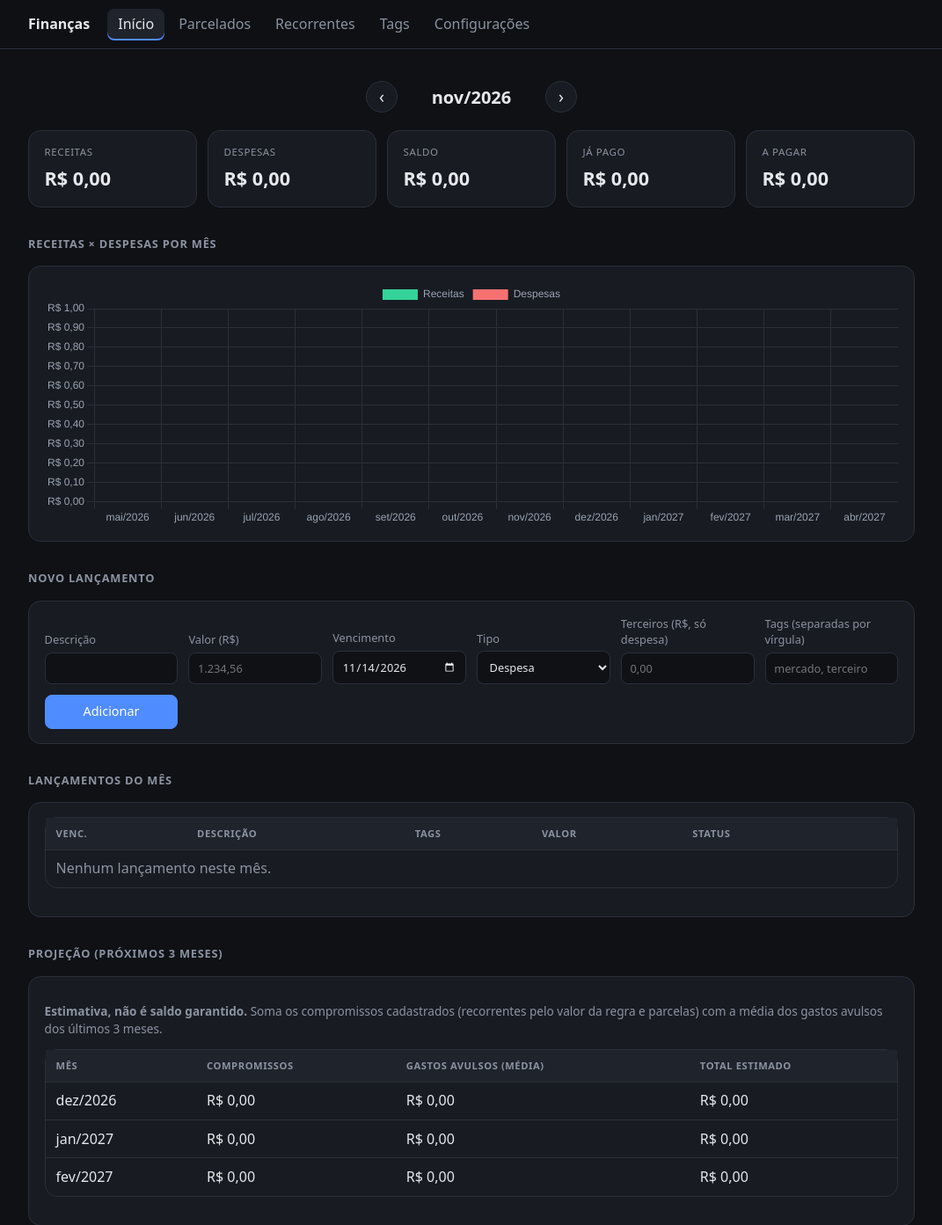
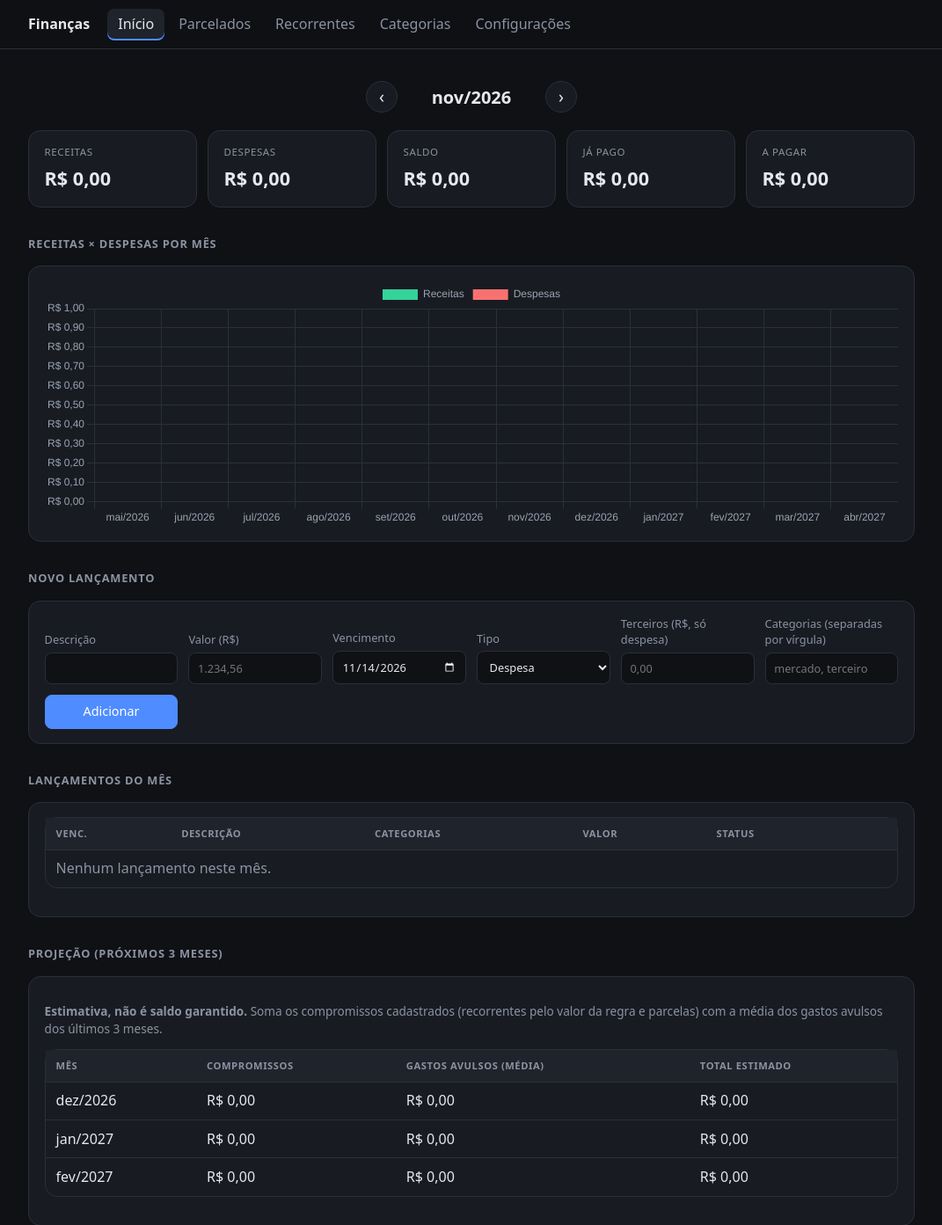
Before and after one commit to raiguilhermems/ha-apps, a FastAPI app: page / in a window 1280 px wide. Shown: the top 1393 px of the page at 88% size, without its empty margins (104-1175 px from the left). Run offline with FastAPI, Linux system fonts and the light colour scheme.

Commit message:
Tags renomeadas para Categorias
Co-Authored-By: Claude Haiku 5.5 <noreply@anthropic.com>

Claude-Session: https://claude.ai/code/session_01Rv1aNaWc39ysEyxTsypV79

```diff
--- a/financas/app/main.py
+++ b/financas/app/main.py
@@ -300,15 +300,20 @@ def delete_installment(plan_id: int, session: Session = Depends(get_session)):
     return RedirectResponse("/parcelados", status_code=303)
 
 
-# ---------- Tags ----------
+# ---------- Categorias ----------
 
-@app.get("/tags")
+@app.get("/categorias")
 def tags_page(request: Request, session: Session = Depends(get_session)):
     tags = session.exec(select(Tag).order_by(Tag.name)).all()
     return templates.TemplateResponse(request, "tags.html", {"tags": tags})
 
 
-@app.post("/tags")
+@app.get("/tags")
+def tags_antigo():
+    return RedirectResponse("/categorias", status_code=303)
+
+
+@app.post("/categorias")
 def create_tag(
     name: str = Form(...),
     excludes: bool = Form(False),
@@ -321,10 +326,10 @@ def create_tag(
     tag.excludes_from_total = excludes
     session.add(tag)
     session.commit()
-    return RedirectResponse("/tags", status_code=303)
+    return RedirectResponse("/categorias", status_code=303)
 
 
-@app.post("/tags/{tag_id}/atualizar")
+@app.post("/categorias/{tag_id}/atualizar")
 def update_tag(
     tag_id: int,
     name: str = Form(...),
@@ -344,10 +349,10 @@ def update_tag(
     tag.excludes_from_total = excludes
     session.add(tag)
     session.commit()
-    return RedirectResponse("/tags", status_code=303)
+    return RedirectResponse("/categorias", status_code=303)
 
 
-@app.post("/tags/{tag_id}/excluir")
+@app.post("/categorias/{tag_id}/excluir")
 def delete_tag(tag_id: int, session: Session = Depends(get_session)):
     tag = session.get(Tag, tag_id)
     if tag is None:
@@ -356,10 +361,10 @@ def delete_tag(tag_id: int, session: Session = Depends(get_session)):
         session.delete(link)
     session.delete(tag)
     session.commit()
-    return RedirectResponse("/tags", status_code=303)
+    return RedirectResponse("/categorias", status_code=303)
 
 
-@app.get("/tags/{tag_id}")
+@app.get("/categorias/{tag_id}")
 def tag_report(tag_id: int, request: Request, mes: str | None = None, session: Session = Depends(get_session)):
     tag = session.get(Tag, tag_id)
     if tag is None:
--- a/financas/app/templates/_nav.html
+++ b/financas/app/templates/_nav.html
@@ -5,7 +5,7 @@
       <a href="{{ base() }}/" class="{{ 'active' if request.url.path == '/' else '' }}">Início</a>
       <a href="{{ base() }}/parcelados" class="{{ 'active' if request.url.path.startswith('/parcelados') else '' }}">Parcelados</a>
       <a href="{{ base() }}/recorrentes" class="{{ 'active' if request.url.path.startswith('/recorrentes') else '' }}">Recorrentes</a>
-      <a href="{{ base() }}/tags" class="{{ 'active' if request.url.path.startswith('/tags') else '' }}">Tags</a>
+      <a href="{{ base() }}/categorias" class="{{ 'active' if request.url.path.startswith('/categorias') else '' }}">Categorias</a>
       <a href="{{ base() }}/configuracoes" class="{{ 'active' if request.url.path.startswith('/configuracoes') else '' }}">Configurações</a>
     </nav>
   </div>
--- a/financas/app/templates/editar_lancamento.html
+++ b/financas/app/templates/editar_lancamento.html
@@ -22,7 +22,7 @@
         </select>
       </label>
       <label>Terceiros (R$)<input name="third_party" value="{{ third_text }}" placeholder="0,00"></label>
-      <label>Tags<input name="tags" value="{{ tags_text }}" placeholder="ex.: mercado, lazer"></label>
+      <label>Categorias<input name="tags" value="{{ tags_text }}" placeholder="ex.: mercado, lazer"></label>
       <button type="submit" class="primary">Salvar</button>
     </form>
   </div>
--- a/financas/app/templates/index.html
+++ b/financas/app/templates/index.html
@@ -53,7 +53,7 @@
         </select>
       </label>
       <label>Terceiros (R$, só despesa)<input name="third_party" placeholder="0,00"></label>
-      <label>Tags (separadas por vírgula)<input name="tags" placeholder="mercado, terceiro"></label>
+      <label>Categorias (separadas por vírgula)<input name="tags" placeholder="mercado, terceiro"></label>
       <button type="submit" class="primary">Adicionar</button>
     </form>
   </div>
@@ -61,7 +61,7 @@
   <h2>Lançamentos do mês</h2>
   <div class="panel">
     <table>
-      <thead><tr><th>Venc.</th><th>Descrição</th><th>Tags</th><th>Valor</th><th>Status</th><th></th></tr></thead>
+      <thead><tr><th>Venc.</th><th>Descrição</th><th>Categorias</th><th>Valor</th><th>Status</th><th></th></tr></thead>
       <tbody>
       {% for t in txs %}
       {% set atrasada = t.kind == 'despesa' and t.status == 'pendente' and t.due_date < today %}
--- a/financas/app/templates/tag_detalhe.html
+++ b/financas/app/templates/tag_detalhe.html
@@ -9,15 +9,15 @@
 <body>
 {% include "_nav.html" %}
 <div class="wrap">
-  <p><a href="{{ base() }}/tags">‹ Tags</a></p>
+  <p><a href="{{ base() }}/categorias">‹ Categorias</a></p>
   <h1>#{{ tag.name }}
     {% if tag.excludes_from_total %}<span class="pill">não soma no total</span>{% endif %}
   </h1>
 
   <div class="monthbar">
-    <a href="{{ base() }}/tags/{{ tag.id }}?mes={{ prev }}">‹ {{ prev | mes }}</a>
+    <a href="{{ base() }}/categorias/{{ tag.id }}?mes={{ prev }}">‹ {{ prev | mes }}</a>
     <strong>{{ ref | mes }}</strong>
-    <a href="{{ base() }}/tags/{{ tag.id }}?mes={{ next }}">{{ next | mes }} ›</a>
+    <a href="{{ base() }}/categorias/{{ tag.id }}?mes={{ next }}">{{ next | mes }} ›</a>
   </div>
 
   <section class="cards">
--- a/financas/config.yaml
+++ b/financas/config.yaml
@@ -1,5 +1,5 @@
 name: Finanças
-version: "0.0.3"
+version: "0.0.4"
 slug: financas
 description: Receitas, despesas, parcelados, recorrentes e projeção
 arch:
```
Also changed, not shown: financas/app/templates/tags.html (+7 -7 lines), README.md, financas/CHANGELOG.md.
